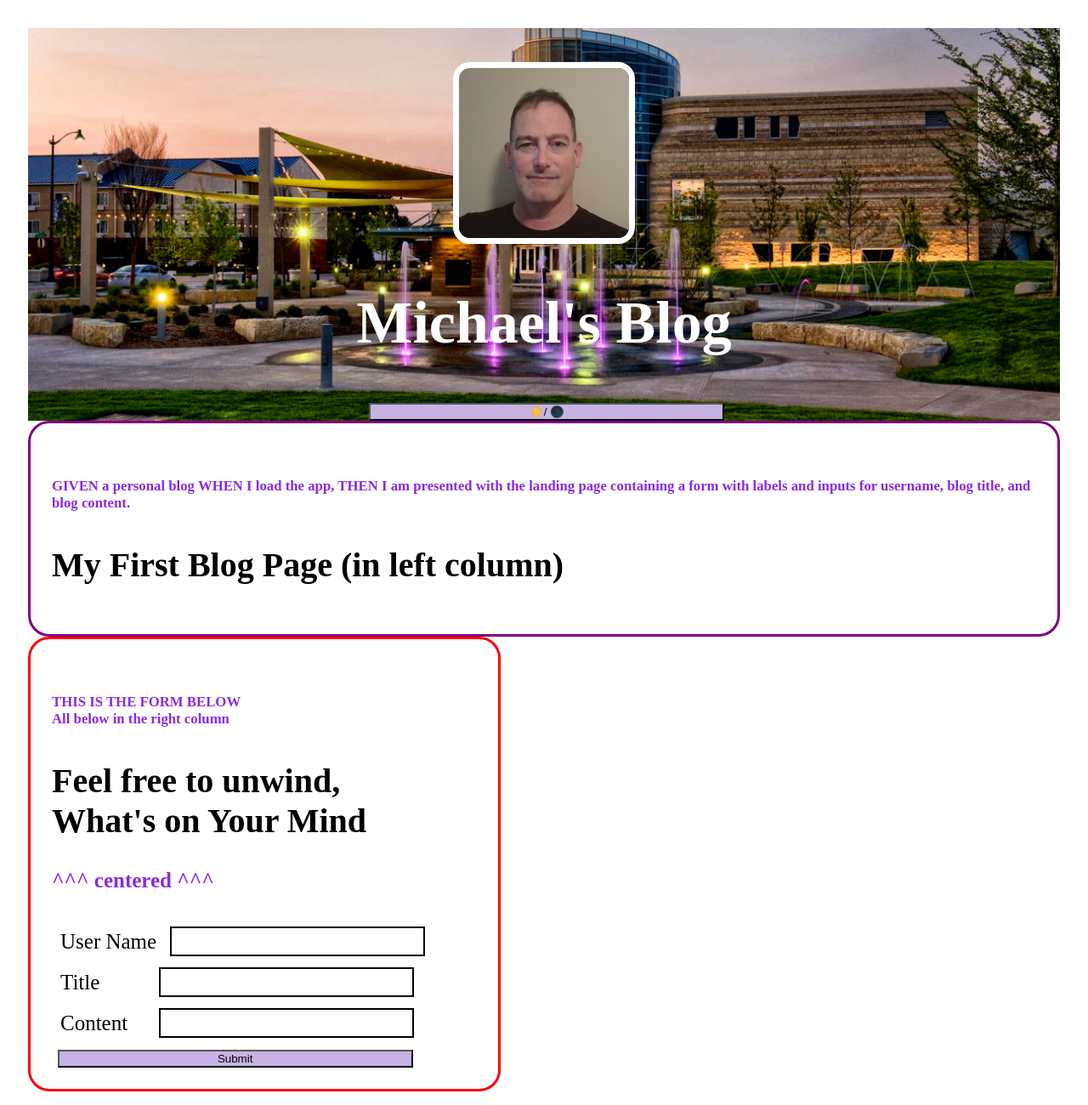
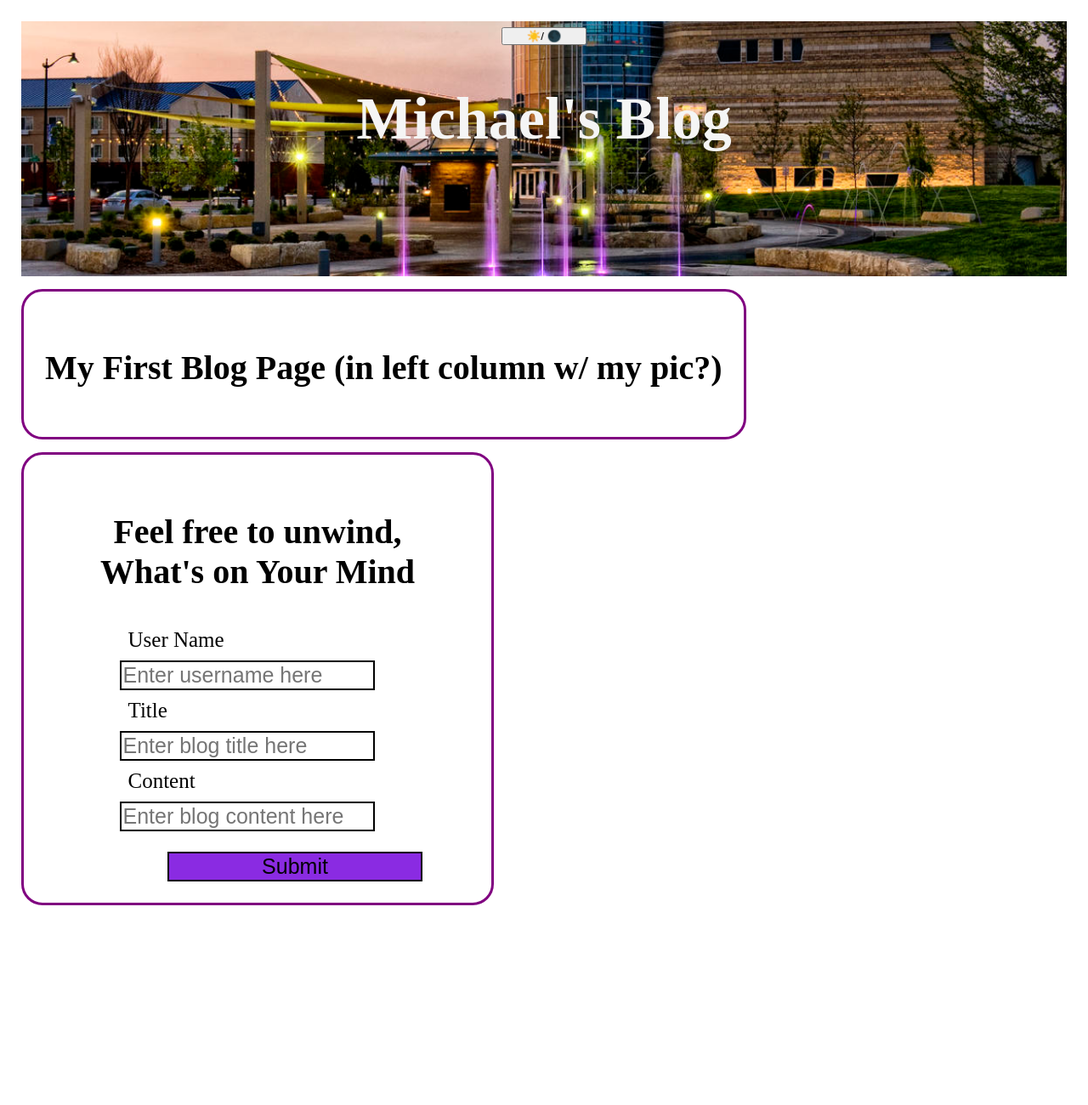
Before and after one commit to Michael-Hellon/MOD4-Challenge-Personal-Blog, a plain HTML site: page index.html in a window 1280 px wide. Shown: the whole page at 85% size. After the commit the page ends 1090 px from the top, so only its background shows below. Drawn offline with Linux system fonts and the light colour scheme.

Commit message:
commit before storm hits update code Changes to be committed: modified:   assets/css/blog.css modified:   assets/css/form.css modified:   assets/css/style.css# modified:   assets/js/form.js modified:   blog.html modified:   index.html

```diff
--- a/assets/css/blog.css
+++ b/assets/css/blog.css
@@ -1,8 +1,26 @@
 body {
+  margin:auto;
   padding: 25px;
-    background-color: chartreuse;
+  background-color: white;
   color: black;
   font-size: 25px;
+}
+
+header {
+  width:100%;
+  height: 300px;
+  text-align: center;
+  background: url('../images/Manhattan_kansas.jpg');
+  background-size: 100%;
+  background-position: center;
+  color: whitesmoke;
+}
+header {
+  font-size: 25px;
+}
+
+header button {
+  width: 100px;
 }
 
 .dark-mode {
--- a/assets/css/form.css
+++ b/assets/css/form.css
@@ -1,10 +1,13 @@
 form {
   min-width: 500px;
-  display: inline-block;
-  /* Form outline */
+    /* Form outline */
   padding: 1em;
-  border: 3px solid red;
+  border: 3px solid purple;
   border-radius: 1em;
+}
+
+h2 {
+  text-align: center;
 }
 
 label {
@@ -13,6 +16,11 @@ label {
   justify-items: left;
   min-width: 100px;
   margin:10px;
+}
+.container .input {
+
+  margin:auto;
+  padding-left: 50px;
 }
 
 input, text{
@@ -24,12 +32,22 @@ input, text{
   box-sizing: border-box;
   /* Match form field borders */
   border: 2px solid black;
+
 }
 
 input:focus, text:focus {
   /* Additional highlight for focused elements */
   border-color: chartreuse;
   justify-items: right;
+  background-color: whitesmoke ;
+}
+
+input[type=submit] {
+  margin-top: 1.5rem;
+  margin-left: 88px;
+  background-color: blueviolet;
+
+  text-align: center;
 }
 
 text {
@@ -37,19 +55,15 @@ text {
   vertical-align: bottom;
   /* Provide space to type some text */
   height: 5em;
-
-}
-
-.button {
-  /* Align buttons with the text fields */
-  padding-left: 90px; /* same size as the label elements */
 }
 
 button {
   /* This extra margin represent roughly the same space as the space
   between the labels and their text fields */
-  margin-left: 0.5em;
-  width: 418px;
-  background-color: #c5b4e3 ;
+  margin:auto;
+}
+
+.container {
+  justify-content: center;
 
 }
--- a/assets/css/style.css
+++ b/assets/css/style.css
@@ -1,4 +1,5 @@
 body {
+  margin:auto;
   padding: 25px;
   background-color: white;
   color: black;
@@ -7,18 +8,19 @@ body {
 
 header {
   width:100%;
+  height: 300px;
   text-align: center;
   background: url('../images/Manhattan_kansas.jpg');
   background-size: 100%;
   background-position: center;
-  color: white;
+  color: whitesmoke;
 }
 a {
   color: white;
 }
 
-header a {  /* REMOVE THIS LATER */
-  color: blueviolet;
+header button {
+  width: 100px;
 }
 
 h1 {
@@ -27,10 +29,7 @@ h1 {
 
 h2 {
   font-size: 40px;
-}
-
-h4, h6 {
-  color: blueviolet;
+  padding-top: .5rem;
 }
 
 img {
@@ -39,27 +38,23 @@ img {
   border-radius: 20px;
   height: 200px;
 }
-ul {
-  padding: 10px;
-  background: rgba(0,0,0,0.5);
-}
-li {
-  display: inline;
-  padding: 0px 10px 0px 10px;
-}
+
 
 article {
+
+  width:75;
   text-align: left;
   display: inline-block;
   /* font-size: 30px; */
-
-  margin: 0px auto;
+  margin: 15px auto;
   padding: 1em;
   border: 3px solid purple;
   border-radius: 1em;
 }
 form {
-
+  justify-items: center;
+  width: 50%;
+  position: relative;
 
 }
 
--- a/assets/js/form.js
+++ b/assets/js/form.js
@@ -20,6 +20,22 @@ const userNameSpan = document.querySelector('#userName');
 const blogTitleSpan = document.querySelector('#blogTitle');
 const blogContentSpan = document.querySelector('#blogContent');
 
+// // from 4-24 Local storage obj
+// submitButton.addEventListener('submit', function(event) {
+//   event.preventDefault();
+
+  // TODO: Create user object from submission
+//   const blogAuthor = {
+//     user: userName.value.trim(),
+//     title: blogTitle.value.trim(),
+//     content: blogContent.value.trim(),
+//   };
+
+// // TODO: Set new submission to local storage
+//   const blogUser = JSON.stringify(blogAuthor);
+//   localStorage.setItem("blogAuthor", blogUser);
+// });
+
 renderLastRegistered();
 
 function displayBlog(type, message) {
@@ -39,7 +55,8 @@ function renderLastRegistered() {
     blogContentSpan.textContent = blogContent;
 }
 
-submitButton.addEventListener('click', function (event) {
+
+submitButton.addEventListener('submit', function (event) {
     event.preventDefault();
 
     const userName = document.querySelector('#userName').value;
@@ -55,7 +72,18 @@ submitButton.addEventListener('click', function (event) {
     } else {
       displayMessage('success', 'Blog created successfully!!!');
 
-      localStorage.setItem('userName', userName);
-      localStorage.setItem('blogTitle', blogTitle);
-      localStorage.setItem('blogContent', blogContent);
-})
+      // localStorage.setItem('userName', userName);
+      // localStorage.setItem('blogTitle', blogTitle);
+      // localStorage.setItem('blogContent', blogContent);
+
+      const blogAuthor = {
+        user: userName.value.trim(),
+        title: blogTitle.value.trim(),
+        content: blogContent.value.trim(),
+      };
+
+    // TODO: Set new submission to local storage
+      const blogUser = JSON.stringify(blogAuthor);
+      localStorage.setItem("blogAuthor", blogUser);
+
+}});
--- a/index.html
+++ b/index.html
@@ -10,54 +10,44 @@
 
   <body>
 
-      <header>
-        <img src="./assets/images/Michael.jpg">
-
-
-          <h1>Michael's Blog</h1>
-          <button onclick="myFunction()">☀️/ 🌑</button>
-      </header>
+    <header>
+      <button onclick="myFunction()">☀️/ 🌑</button>
+      <h1>Michael's Blog</h1>
+    </header>
 
 <!-- from here down flex box <article> (width 40% form 60%) -->
-
+    <section class="container">
       <article>
-        <h6>GIVEN a personal blog
-        WHEN I load the app,
-        THEN I am presented with the landing page containing a form with labels and inputs for username, blog title, and blog content.</h>
-
-      <h2>My First Blog Page (in left column)</h2>
+        <h2>My First Blog Page (in left column w/ my pic?)</h2>
 
       </article>
+
       <section>
-        <form>
+        <form >
+          <h2>Feel free to unwind,</br>What's on Your Mind</h2>
 
+          <section class="input" >
+            <label for="userName">User Name</label>
+            <input type="text" name="userName" id="userName" placeholder="Enter username here" />
+          </section>
+          <section class="input">
+            <label for="blogTitle">Title</label>
+            <input type="text" name="blogTitle" id="blogTitle" placeholder="Enter blog title here" />
+          </section>
+          <section class="input">
+            <label for="blogContent">Content</label>
+            <input type="text" name="blogContent" id="blogContent" placeholder="Enter blog content here"/>
+          </section>
 
-          <h6>THIS IS THE FORM BELOW</br>All below in the right column</h6>
+          <input id="submit" type="submit"></input>
 
-          <h2>Feel free to unwind,</br>What's on Your Mind</h2>
-          <h4>^^^ centered ^^^ </h4>
-
-          <div class="input">
-            <label for="userName">User Name</label>
-            <input type="text" name="userName" id="userName"/>
-          </div>
-          <div class="input">
-            <label for="blogTitle">Title</label>
-            <input type="text" name="blogTitle" id="blogTitle"/>
-          </div>
-          <div class="input">
-            <label for="blogContent">Content</label>
-            <input type="text" name="blogContent" id="blogContent"/>
-          </div>
-          <div id="sendIt"> <!-- might have to move out of div, and leave in form,-->
-
-          <button id="submit">Submit</button>
         </form>
 
       </section>
-
-   <script src="./assets/js/logic.js"></script>
-   <script src="./assets/js/blog.js"></script>
+    </section>
+    <script src="./assets/js/logic.js"></script>
+    <script src="./assets/js/form.js"></script>
+    <script src="./assets/js/blog.js"></script>
 
   </body>
 </html>
```
Also changed, not shown: blog.html (+26 -8 lines). Lines whose indentation alone changed are shown as unchanged.
